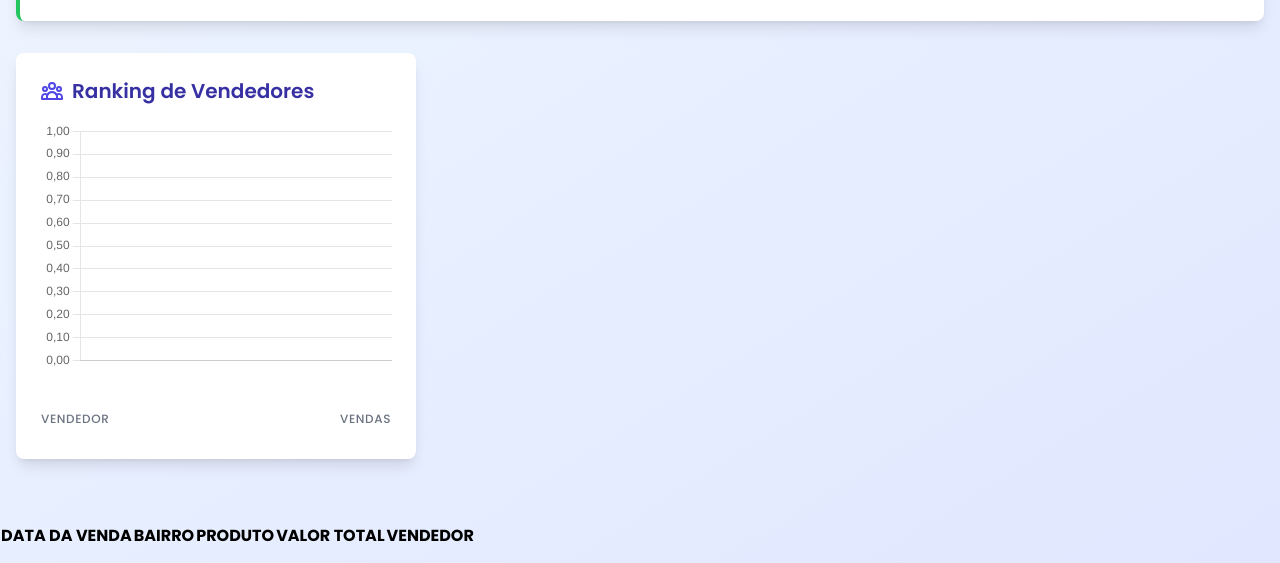
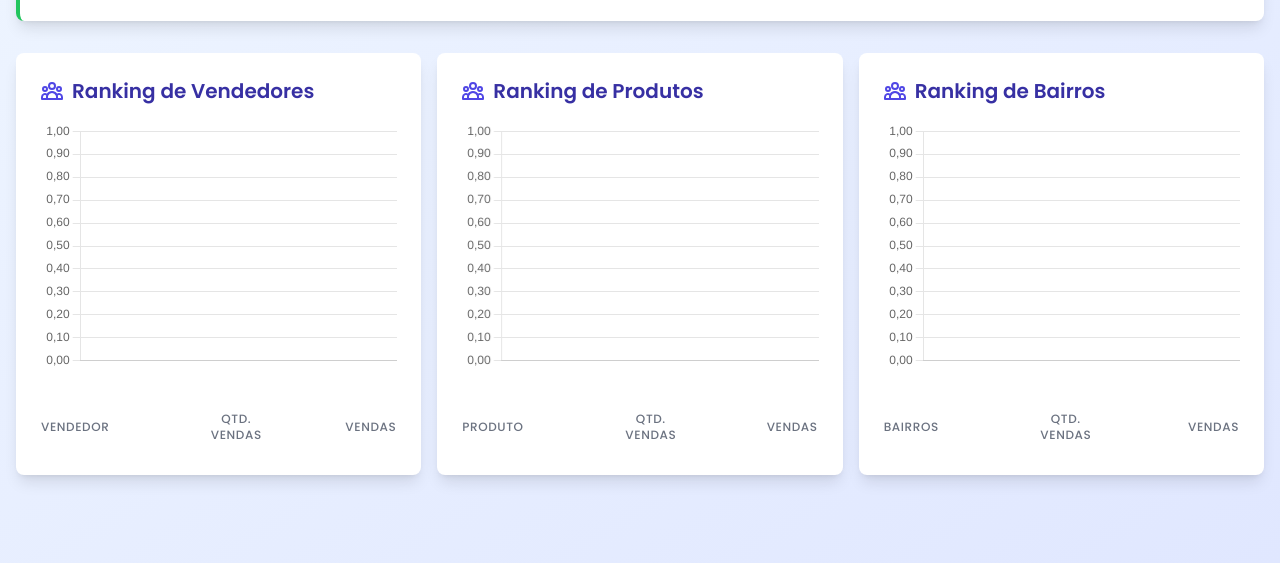
Before and after one commit to Marcos-GC-Ramos/analiseVendas, a plain HTML site: page export-dado-bruto.html in a window 1280 px wide. Both pictures are taken after a click on the button "Filtrar". Shown: the part 237-800 px from the top of the page. Drawn offline with nearby package versions, Linux system fonts and the light colour scheme; no server answers.

Commit message:
ranks de vendedores, produtos e bairros funcionando

```diff
--- a/export-dado-bruto.html
+++ b/export-dado-bruto.html
@@ -12,8 +12,8 @@
         <script src="https://cdn.jsdelivr.net/npm/chart.js"></script>
     </head>
 
-    <body>
-        <div class="min-h-screen bg-gradient-to-br from-blue-50 to-indigo-100">
+    <body class="w-full min-h-screen bg-gradient-to-br from-blue-50 to-indigo-100">
+        <div class="w-full min-h-screen bg-gradient-to-br from-blue-50 to-indigo-100">
             <div class="container mx-auto px-4 py-8">
                 <!-- Header -->
                 <div class="flex flex-col md:flex-row justify-between items-center mb-8">
@@ -68,7 +68,7 @@
                 </div>
 
                 <!-- Cards de Ranking -->
-                <div class="grid grid-cols-1 md:grid-cols-3 gap-6 mb-8">
+                <div class="grid grid-cols-1 lg:grid-cols-3 gap-4 mb-8">
                     <!-- Ranking de Vendedores -->
                     <div class="bg-white rounded-lg shadow-lg p-6 dashboard-card">
                         <h2 class="text-xl font-semibold text-indigo-800 mb-4 flex items-center">
@@ -77,14 +77,17 @@
                             </svg>
                             Ranking de Vendedores
                         </h2>
+
                         <div class="chart-container">
                             <canvas id="sellers-chart" width="352" height="250" style="display: block; box-sizing: border-box; height: 250px; width: 352px;"></canvas>
                         </div>
+
                         <div class="mt-8">
                             <table class="min-w-full">
                                 <thead>
                                     <tr>
                                         <th class="text-left text-xs font-medium text-gray-500 uppercase tracking-wider py-2">Vendedor</th>
+                                        <th class="text-center text-xs font-medium text-gray-500 uppercase tracking-wider py-2">Qtd. <br> Vendas</th>
                                         <th class="text-right text-xs font-medium text-gray-500 uppercase tracking-wider py-2">Vendas</th>
                                     </tr>
                                 </thead>
@@ -94,10 +97,68 @@
                             </table>
                         </div>
                     </div>
+
+                    <!-- Ranking de Vendedores -->
+                    <div class="bg-white rounded-lg shadow-lg p-6 dashboard-card">
+                        <h2 class="text-xl font-semibold text-indigo-800 mb-4 flex items-center">
+                            <svg xmlns="http://www.w3.org/2000/svg" class="h-6 w-6 mr-2 text-indigo-600" fill="none" viewBox="0 0 24 24" stroke="currentColor">
+                                <path stroke-linecap="round" stroke-linejoin="round" stroke-width="2" d="M17 20h5v-2a3 3 0 00-5.356-1.857M17 20H7m10 0v-2c0-.656-.126-1.283-.356-1.857M7 20H2v-2a3 3 0 015.356-1.857M7 20v-2c0-.656.126-1.283.356-1.857m0 0a5.002 5.002 0 019.288 0M15 7a3 3 0 11-6 0 3 3 0 016 0zm6 3a2 2 0 11-4 0 2 2 0 014 0zM7 10a2 2 0 11-4 0 2 2 0 014 0z"></path>
+                            </svg>
+                            Ranking de Produtos
+                        </h2>
+
+                        <div class="chart-container">
+                            <canvas id="products-chart" width="352" height="250" style="display: block; box-sizing: border-box; height: 250px; width: 352px;"></canvas>
+                        </div>
+
+                        <div class="mt-8">
+                            <table class="min-w-full">
+                                <thead>
+                                    <tr>
+                                        <th class="text-left text-xs font-medium text-gray-500 uppercase tracking-wider py-2">Produto</th>
+                                        <th class="text-center text-xs font-medium text-gray-500 uppercase tracking-wider py-2">Qtd. <br> Vendas</th>
+                                        <th class="text-right text-xs font-medium text-gray-500 uppercase tracking-wider py-2">Vendas</th>
+                                    </tr>
+                                </thead>
+                                <tbody id="products-table" class="divide-y divide-gray-200">
+                                    <tr></tr>
+                                </tbody>
+                            </table>
+                        </div>
+                    </div>
+
+                    <!-- Ranking de Bairros -->
+                    <div class="bg-white rounded-lg shadow-lg p-6 dashboard-card">
+                        <h2 class="text-xl font-semibold text-indigo-800 mb-4 flex items-center">
+                            <svg xmlns="http://www.w3.org/2000/svg" class="h-6 w-6 mr-2 text-indigo-600" fill="none" viewBox="0 0 24 24" stroke="currentColor">
+                                <path stroke-linecap="round" stroke-linejoin="round" stroke-width="2" d="M17 20h5v-2a3 3 0 00-5.356-1.857M17 20H7m10 0v-2c0-.656-.126-1.283-.356-1.857M7 20H2v-2a3 3 0 015.356-1.857M7 20v-2c0-.656.126-1.283.356-1.857m0 0a5.002 5.002 0 019.288 0M15 7a3 3 0 11-6 0 3 3 0 016 0zm6 3a2 2 0 11-4 0 2 2 0 014 0zM7 10a2 2 0 11-4 0 2 2 0 014 0z"></path>
+                            </svg>
+                            Ranking de Bairros
+                        </h2>
+
+                        <div class="chart-container">
+                            <canvas id="bairros-chart" width="352" height="250" style="display: block; box-sizing: border-box; height: 250px; width: 352px;"></canvas>
+                        </div>
+
+                        <div class="mt-8">
+                            <table class="min-w-full">
+                                <thead>
+                                    <tr>
+                                        <th class="text-left text-xs font-medium text-gray-500 uppercase tracking-wider py-2">Bairros</th>
+                                        <th class="text-center text-xs font-medium text-gray-500 uppercase tracking-wider py-2">Qtd. <br> Vendas</th>
+                                        <th class="text-right text-xs font-medium text-gray-500 uppercase tracking-wider py-2">Vendas</th>
+                                    </tr>
+                                </thead>
+                                <tbody id="bairros-table" class="divide-y divide-gray-200">
+                                    <tr></tr>
+                                </tbody>
+                            </table>
+                        </div>
+                    </div>
                 </div>
             </div>
 
-            <table id="tabela">
+            <table id="tabela" class="hidden">
                 <thead id="cabecalho"></thead>
                 <tbody id="corpo"></tbody>
             </table>
--- a/main.js
+++ b/main.js
@@ -86,12 +86,17 @@ document.addEventListener('DOMContentLoaded', () => {
         .then(csv => {
             const linhas = csv.split('\n').filter(l => l.trim() !== '');
             const headers = linhas[0].split(',');
-            todasAsLinhas = linhas.slice(1); // guarda para futuros filtros
+            todasAsLinhas = linhas.slice(1);
 
             const dataIndex = headers.findIndex(h => h.trim().toUpperCase() === 'DATA DA VENDA');
 
             preencherAnosMesesDias(todasAsLinhas, dataIndex);
-            filtrarPorDataAtual(headers, todasAsLinhas, dataIndex); // mostra o dia atual
+
+            // Define os filtros como "todos" e mostra toda a base
+            document.getElementById('year').value = 'todos';
+            document.getElementById('month').value = 'todos';
+            document.getElementById('day').value = 'todos';
+            filtrarTabela();
         });
 
     document.getElementById('year').addEventListener('change', () => {
@@ -247,69 +252,76 @@ function filtrarTabela() {
 
     document.getElementById('period-label').textContent = label.charAt(0).toUpperCase() + label.slice(1);
 
-    function gerarRankings(filtradas) {
-        const vendedores = {};
+    function gerarRanking(filtradas, colunaIndex, tabelaId, chartId, chartVar, label) {
+        const ranking = {};
 
         filtradas.forEach(linha => {
             const colunas = linha.split(',');
             const valorStr = colunas[3]?.replace('R$', '').replace(',', '.').trim();
             const valor = parseFloat(valorStr);
-            const vendedor = colunas[4]?.trim();
+            const chave = colunas[colunaIndex]?.trim();
 
-            if (!isNaN(valor)) {
-                vendedores[vendedor] = (vendedores[vendedor] || 0) + valor;
+            if (!isNaN(valor) && chave) {
+                if (!ranking[chave]) {
+                    ranking[chave] = { total: 0, quantidade: 0 };
+                }
+                ranking[chave].total += valor;
+                ranking[chave].quantidade += 1;
             }
         });
 
-        function renderTabela(dados, elementoId) {
-            const tbody = document.getElementById(elementoId);
-            tbody.innerHTML = ''; // Limpa antes de adicionar
-            Object.entries(dados)
-                .sort((a, b) => b[1] - a[1]) // Ordena do maior para o menor
-                .slice(0, 5) // Top 5
-                .forEach(([chave, valor]) => {
+        // Renderiza a tabela
+        const tbody = document.getElementById(tabelaId);
+        tbody.innerHTML = '';
+        Object.entries(ranking)
+            .sort((a, b) => b[1].total - a[1].total)
+            .slice(0, 5)
+            .forEach(([nome, { total, quantidade }]) => {
                 const row = `
                     <tr>
-                        <td class="py-2 text-sm text-gray-900">${chave}</td>
-                        <td class="py-2 text-sm text-gray-900 text-right font-medium">R$&nbsp;${valor.toLocaleString('pt-BR', { minimumFractionDigits: 2 })}</td>
+                        <td class="py-2 text-sm text-gray-900">${nome}</td>
+                        <td class="py-2 text-sm text-gray-900 text-center">${quantidade}</td>
+                        <td class="py-2 text-sm text-gray-900 text-right font-medium">R$&nbsp;${total.toLocaleString('pt-BR', { minimumFractionDigits: 2 })}</td>
                     </tr>
                 `;
                 tbody.insertAdjacentHTML('beforeend', row);
             });
-        }
 
-        renderTabela(vendedores, 'sellers-table');
-
-        const top5 = Object.entries(vendedores)
-        .sort((a, b) => b[1] - a[1])
+        // Dados para gráfico
+        const top5 = Object.entries(ranking)
+            .sort((a, b) => b[1].total - a[1].total)
             .slice(0, 5)
             .reduce((acc, [key, val]) => {
-            acc[key] = val;
+                acc[key] = val.total;
                 return acc;
             }, {});
 
-        sellersChart = updateBarChart('sellers-chart', sellersChart, top5, 'Vendas por Vendedor');
+        window[chartVar] = updateBarChart(chartId, window[chartVar], top5, label);
     }
 
     renderizarTabela(headers, filtradas);
-    gerarRankings(filtradas);
+    gerarRanking(filtradas, 4, 'sellers-table', 'sellers-chart', 'sellersChart', 'Vendas por Vendedor');
+    gerarRanking(filtradas, 2, 'products-table', 'products-chart', 'productsChart', 'Vendas por Produto');
+    gerarRanking(filtradas, 1, 'bairros-table', 'bairros-chart', 'neighborhoodsChart', 'Vendas por Bairro');
+
 }
 
-function filtrarPorDataAtual(headers, linhas, dataIndex) {
-    const hoje = new Date();
-    const dia = String(hoje.getDate()).padStart(2, '0');
-    const mes = String(hoje.getMonth() + 1).padStart(2, '0');
-    const ano = String(hoje.getFullYear());
+// para futuras modificacoes
+// function filtrarPorDataAtual(headers, linhas, dataIndex) {
+//     const hoje = new Date();
+//     const dia = String(hoje.getDate()).padStart(2, '0');
+//     const mes = String(hoje.getMonth() + 1).padStart(2, '0');
+//     const ano = String(hoje.getFullYear());
 
-    const filtradas = linhas.filter(linha => {
-        const colunas = linha.split(',');
-        const data = colunas[dataIndex]?.trim();
-        const [d, m, a] = data.split('/');
-        return d === dia && m === mes && a === ano;
-    });
+//     const filtradas = linhas.filter(linha => {
+//         const colunas = linha.split(',');
+//         const data = colunas[dataIndex]?.trim();
+//         const [d, m, a] = data.split('/');
+//         return d === dia && m === mes && a === ano;
+//     });
 
-    renderizarTabela(headers, filtradas);
-}
+//     renderizarTabela(headers, filtradas);
+// }
 
 function renderizarTabela(headers, linhas) {
     const cabecalho = document.getElementById('cabecalho');
```
Lines whose indentation alone changed are shown as unchanged.
